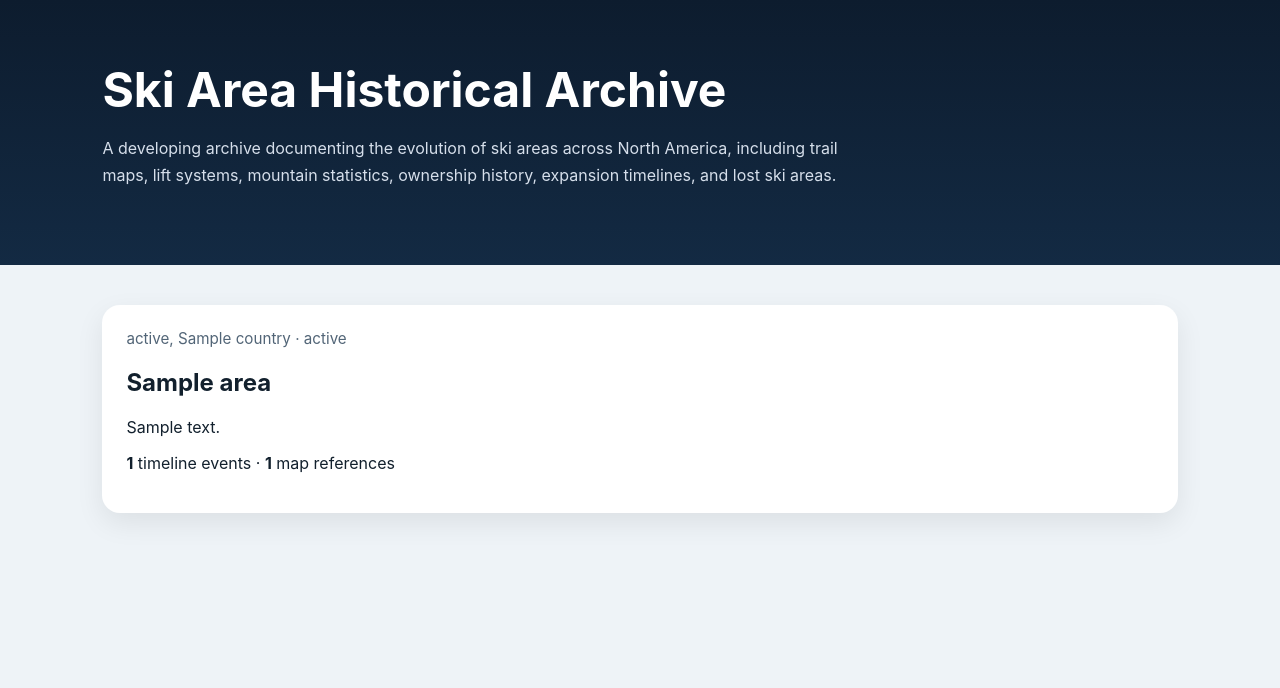
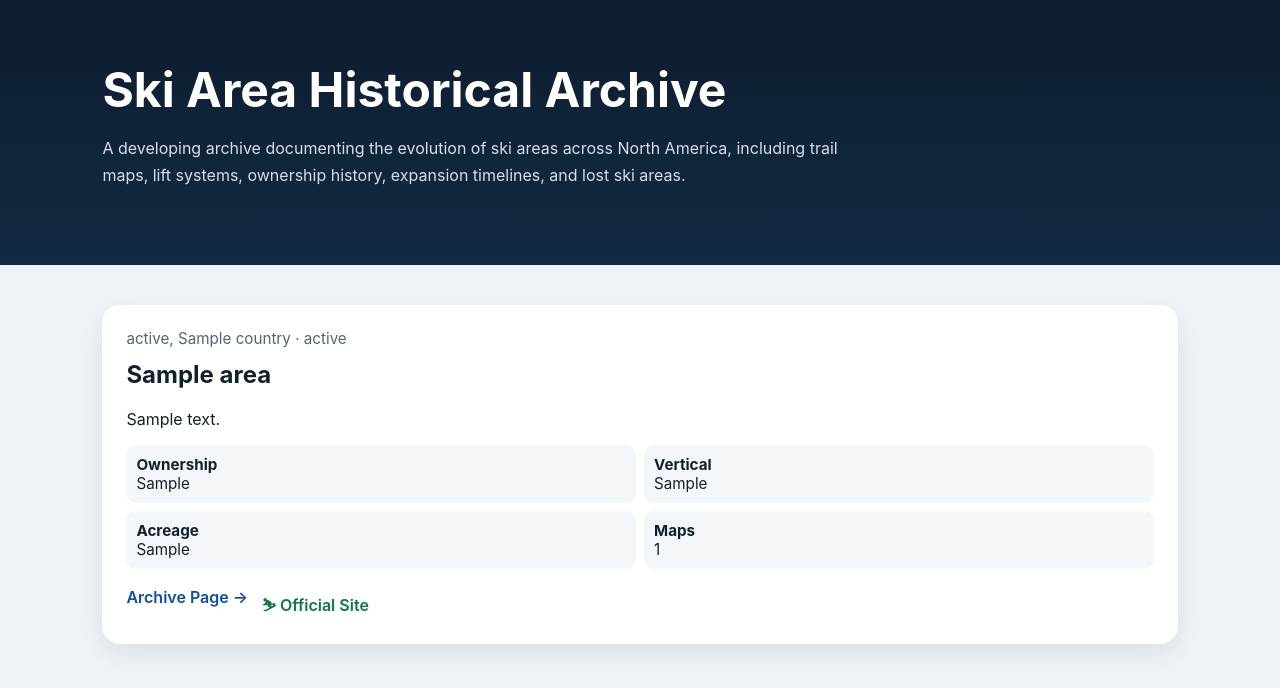
Before and after one commit to Matt-CloudEngineering/ski-area-hist-arch, a Python web app: template gallery_site/templates/index.html in a window 1280 px wide. Shown: the top 688 px of the page. Run offline with Jinja, Linux system fonts and the light colour scheme; the template is opened without the code that fills it: most values are stand-ins (such as "Sample title", 1, 10 or a date in 2020).

Commit message:
Enhance archive cards with stats and official links

```diff
--- a/gallery_site/templates/index.html
+++ b/gallery_site/templates/index.html
@@ -5,69 +5,46 @@
   <meta name="viewport" content="width=device-width, initial-scale=1">
   <title>Ski Area Historical Archive</title>
   <style>
-    body {
-      margin: 0;
-      font-family: Inter, Arial, sans-serif;
-      background: #eef3f7;
-      color: #12202d;
-    }
-    header {
-      background: linear-gradient(180deg, #0d1c2e 0%, #132a43 100%);
-      color: white;
-      padding: 60px 8vw;
-    }
-    header h1 {
-      margin: 0;
-      font-size: 3rem;
-    }
-    header p {
-      max-width: 760px;
-      line-height: 1.7;
-      color: #d6dfeb;
-    }
-    .grid {
-      display: grid;
-      grid-template-columns: repeat(auto-fit, minmax(320px, 1fr));
-      gap: 20px;
-      padding: 40px 8vw;
-    }
-    .card {
-      background: white;
-      border-radius: 18px;
-      padding: 24px;
-      box-shadow: 0 10px 28px rgba(0,0,0,.08);
-      text-decoration: none;
-      color: inherit;
-      transition: transform .15s ease;
-    }
-    .card:hover {
-      transform: translateY(-3px);
-    }
-    .meta {
-      color: #526577;
-      font-size: .95rem;
-      margin-bottom: 12px;
-    }
+    body { margin:0; font-family:Inter,Arial,sans-serif; background:#eef3f7; color:#12202d; }
+    header { background:linear-gradient(180deg,#0d1c2e 0%,#132a43 100%); color:white; padding:60px 8vw; }
+    header h1 { margin:0; font-size:3rem; }
+    header p { max-width:760px; line-height:1.7; color:#d6dfeb; }
+    .grid { display:grid; grid-template-columns:repeat(auto-fit,minmax(320px,1fr)); gap:20px; padding:40px 8vw; }
+    .card { background:white; border-radius:18px; padding:24px; box-shadow:0 10px 28px rgba(0,0,0,.08); }
+    .card h2 { margin-top:0; }
+    .meta { color:#526577; font-size:.95rem; margin-bottom:12px; }
+    .stats { display:grid; grid-template-columns:repeat(2,1fr); gap:8px; margin-top:16px; font-size:.95rem; }
+    .stat { background:#f4f7fa; border-radius:10px; padding:10px; }
+    .links { margin-top:18px; display:flex; gap:14px; flex-wrap:wrap; }
+    .archive-link,.official-link { text-decoration:none; font-weight:600; }
+    .archive-link { color:#0d4ea6; }
+    .official-link { color:#0b7a43; }
   </style>
 </head>
 <body>
 <header>
   <h1>Ski Area Historical Archive</h1>
-    <p>
-      A developing archive documenting the evolution of ski areas across North America,
-      including trail maps, lift systems, mountain statistics, ownership history,
-      expansion timelines, and lost ski areas.
-    </p>
+  <p>A developing archive documenting the evolution of ski areas across North America, including trail maps, lift systems, ownership history, expansion timelines, and lost ski areas.</p>
 </header>
-
 <main class="grid">
 {% for area in areas %}
-    <a class="card" href="{{ area.id }}.html">
+  <div class="card">
     <div class="meta">{{ area.state }}, {{ area.country }} · {{ area.status }}</div>
     <h2>{{ area.name }}</h2>
     <p>{{ area.summary }}</p>
-      <p><strong>{{ area.timeline|length }}</strong> timeline events · <strong>{{ area.map_references|length }}</strong> map references</p>
-    </a>
+    <div class="stats">
+      <div class="stat"><strong>Ownership</strong><br>{{ area.ownership_model or 'Research Pending' }}</div>
+      <div class="stat"><strong>Vertical</strong><br>{{ area.vertical_feet or 'Unknown' }}</div>
+      <div class="stat"><strong>Acreage</strong><br>{{ area.skiable_acres or 'Unknown' }}</div>
+      <div class="stat"><strong>Maps</strong><br>{{ area.map_references|length }}</div>
+    </div>
+    <div class="links">
+      <a class="archive-link" href="{{ area.id }}.html">Archive Page →</a>
+      {% if area.official_site %}
+      <a class="official-link" href="{{ area.official_site.url }}" target="_blank">⛷ Official Site</a>
+      {% endif %}
+    </div>
+  </div>
 {% endfor %}
 </main>
 </body>
```
Lines whose indentation alone changed are shown as unchanged.
